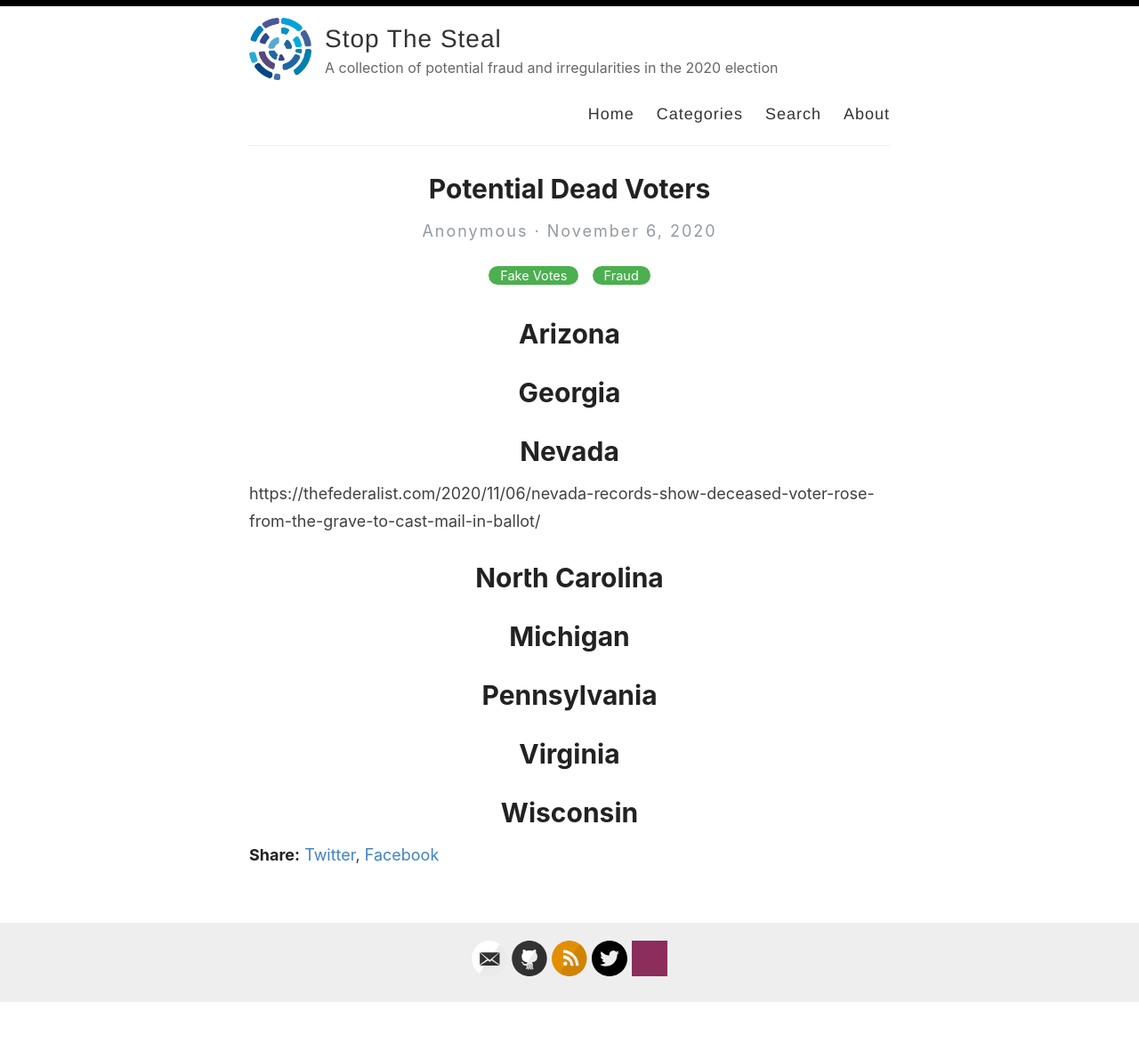
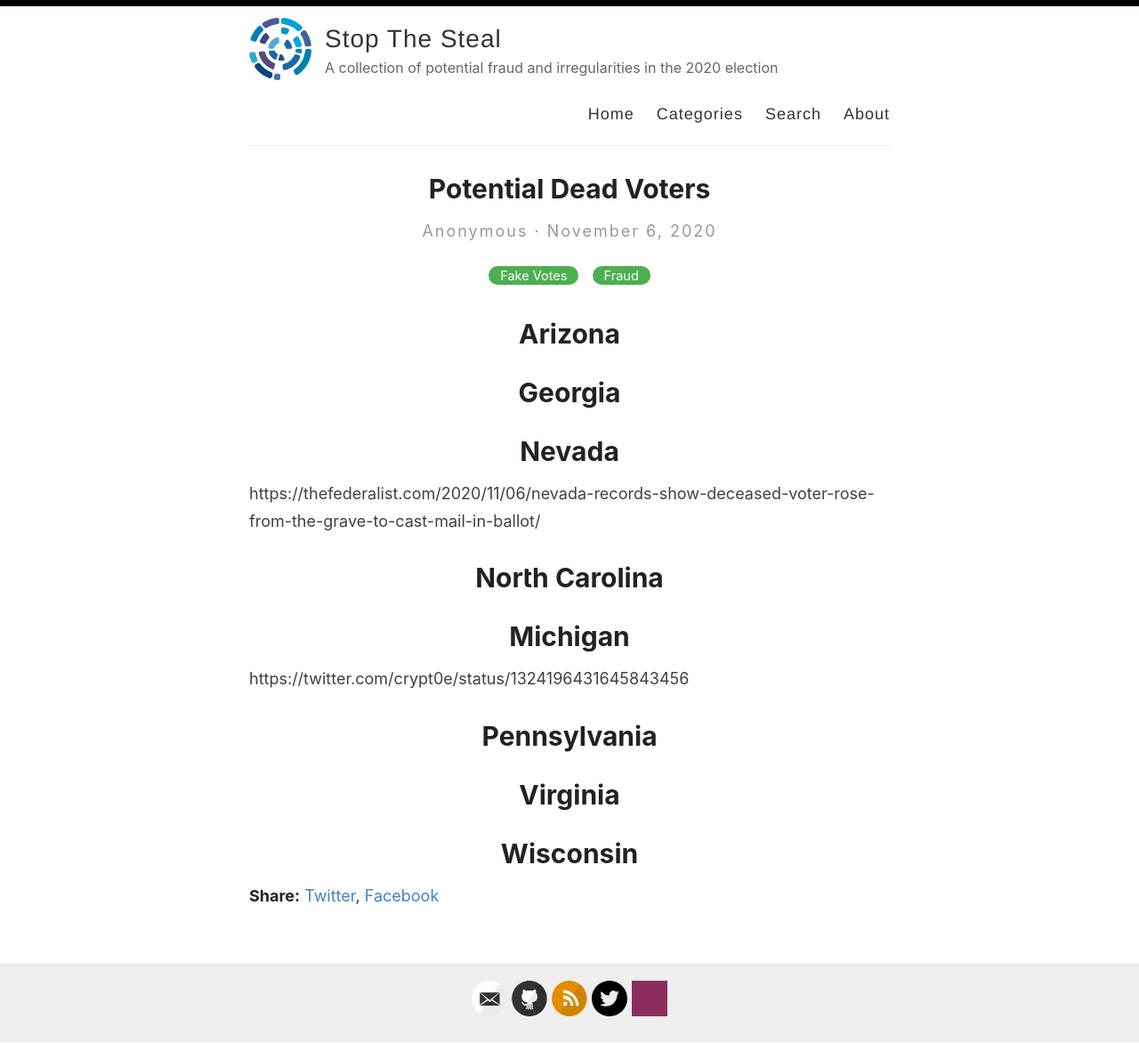
Before and after one commit to youdecidetimes/stopthesteal, a Jekyll site: the page built from _posts/2020-11-06-dead-voters.md, in a window 1280 px wide. Shown: the whole page at 89% size. Built offline with Jekyll 4.4.1, drawn with Linux system fonts in a browser that asks for light colours; before the commit the page ends 1126 px from its top, so only the background shows below that; part of the change alters nothing that is shown.

Commit message:
add dead people michigan twitter thread

```diff
--- a/_posts/2020-11-06-dead-voters.md
+++ b/_posts/2020-11-06-dead-voters.md
@@ -15,6 +15,7 @@ https://thefederalist.com/2020/11/06/nevada-records-show-deceased-voter-rose-fro
 # North Carolina
 
 # Michigan
+https://twitter.com/crypt0e/status/1324196431645843456
 
 # Pennsylvania
 
```
